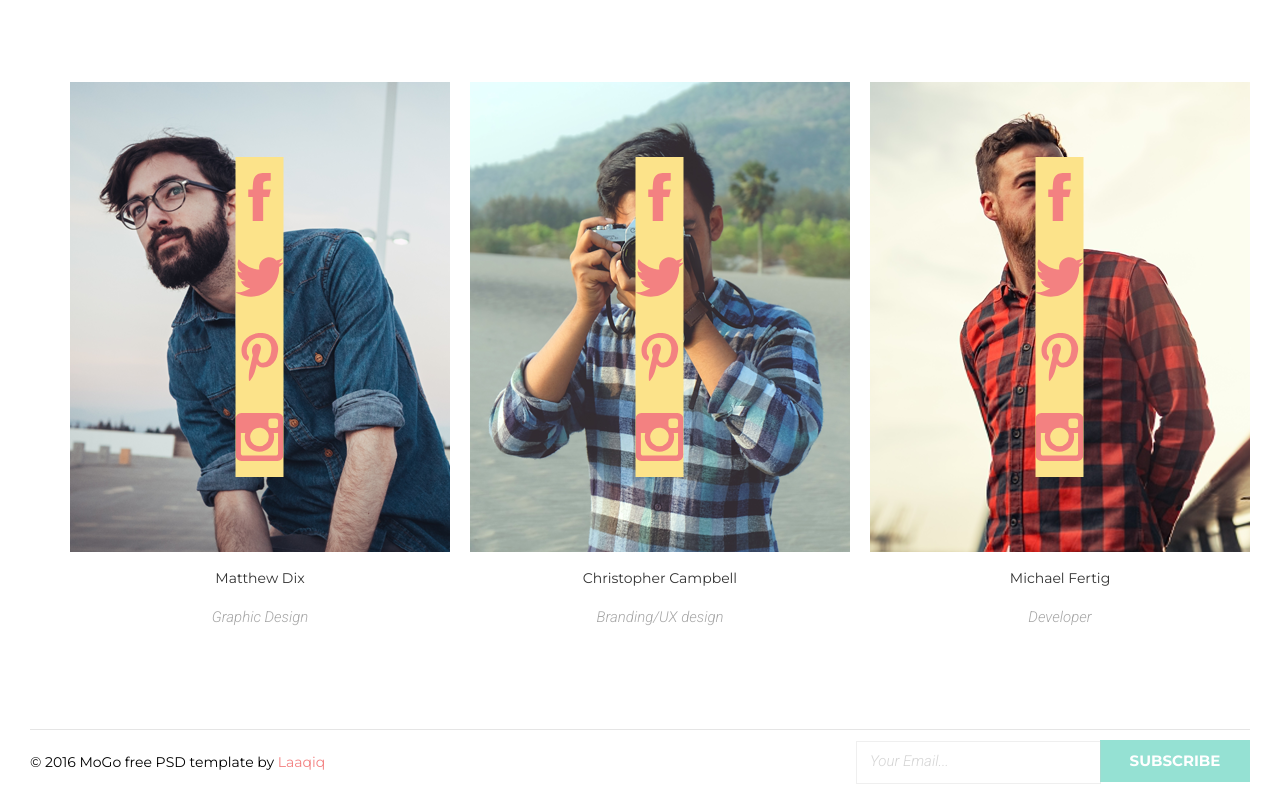
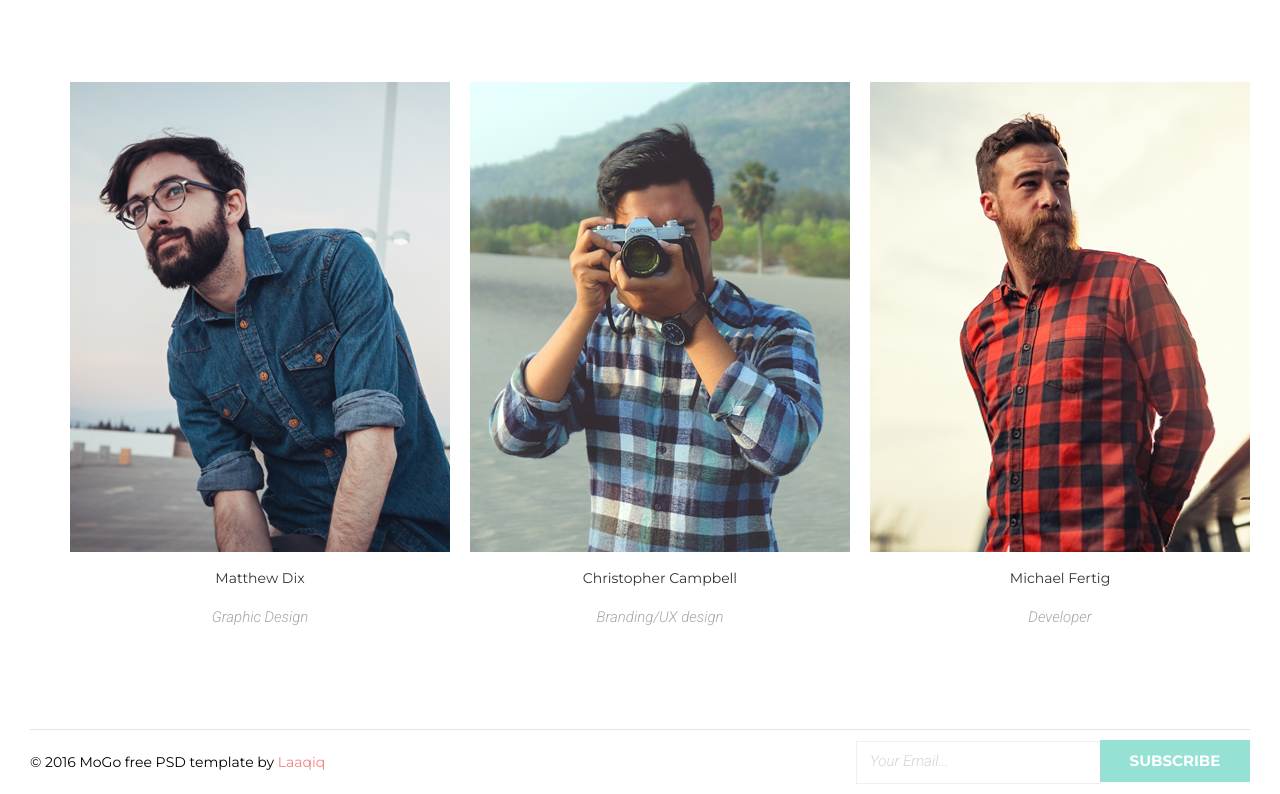
Before and after one commit to Duname/goit-fe-course, a plain HTML site: page html-css/module-10/index.html in a window 1280 px wide. Shown: the part 1951-2745 px from the top of the page. Drawn offline with Linux system fonts and the light colour scheme.

Commit message:
upd icons

```diff
--- a/html-css/module-10/css/style.css
+++ b/html-css/module-10/css/style.css
@@ -171,23 +171,13 @@ figure{
 }
 .team-box__photo:hover:after {
 	content: '';
-	display: block;
+	display: flex;
 	width: 100%;
 	height: 100%;
 	position: absolute;
 }
 .team-box__container{
-	display: flex;
-	position: absolute;
-	top: 50%;
-	left: 50%;
-	transform: translate(-50%, -50%);
-}
-.team-box__photo > .team-box__container {
-	display: block;
-}
-.team-box__container{
-	display: flex;
+	display: none;
 	position: absolute;
 	top: 50%;
 	left: 50%;
@@ -222,7 +212,6 @@ figure{
 	align-items: center;
 	width: 23.75rem;
 	height: 29.375rem;
-	background-image: linear-gradient(180deg, rgba(240, 140, 138, 0.8) 0%, rgba(239, 214, 133, 0.8) 100%);
 }
 .team-box__icon-box:last-child{
 	margin-right: 0;
```
